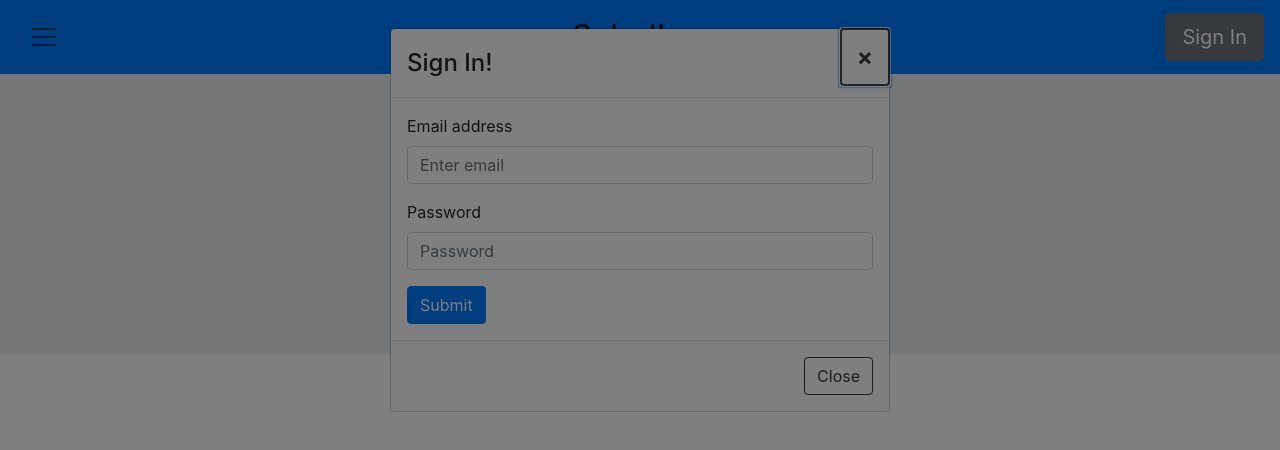
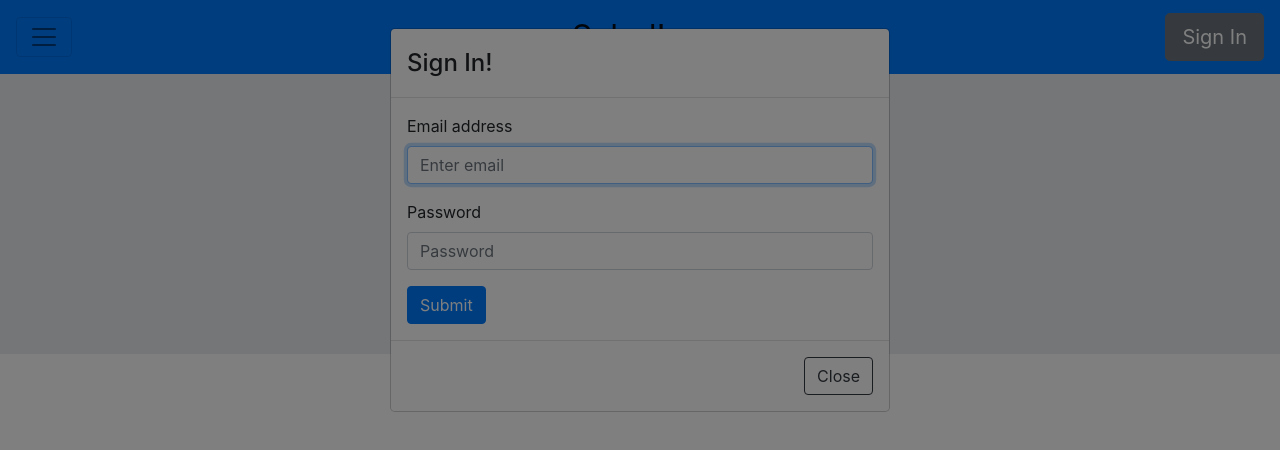
Before and after one commit to mcraepv/Salud, an Angular app in the folder client/: page / in a window 1280 px wide. Both pictures are taken after a click on the button "Sign In". Shown: the top 450 px of the page. Built offline with nearby package versions, Linux system fonts and the light colour scheme.

Commit message:
removes public folder

```diff
--- a/client/src/app/front-page-jumbotron/front-page-jumbotron.component.html
+++ b/client/src/app/front-page-jumbotron/front-page-jumbotron.component.html
@@ -1,6 +1,6 @@
 <div class="jumbotron jumbotron-fluid">
   <div class="container">
-    <h1 class="display-4 text-center">Find A Cocktail</h1>
+    <h1 class="display-4 text-center mt-n3">Find A Cocktail</h1>
     <app-front-page-search-bar></app-front-page-search-bar>
     <p class="text-center mt-2">Advanced Search</p>
   </div>
--- a/client/src/app/sign-in-modal/sign-in-modal.component.html
+++ b/client/src/app/sign-in-modal/sign-in-modal.component.html
@@ -1,13 +1,5 @@
 <div class="modal-header">
   <h4 class="modal-title">Sign In!</h4>
-  <button
-    type="button"
-    class="close btn-outline-primary"
-    aria-label="Close"
-    (click)="activeModal.dismiss('Cross click')"
-  >
-    <span aria-hidden="true">&times;</span>
-  </button>
 </div>
 <div class="modal-body">
   <form>
```
